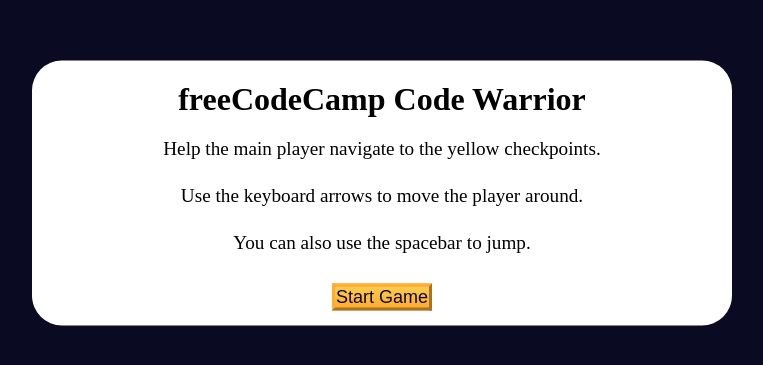
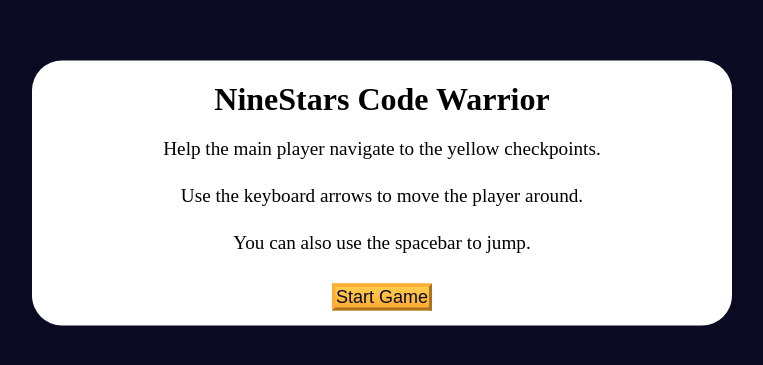
Before and after one commit to Sylvester009/FreeCodeCamp, a plain HTML site: page JS Algorithms/Danger Dash Game/index.html in a window 1280 px wide. Shown: the part 207-572 px from the top of the page, without its empty margins (258-1021 px from the left). Drawn offline with Linux system fonts and the light colour scheme.

Commit message:
DD change

```diff
--- a/JS Algorithms/Danger Dash Game/index.html
+++ b/JS Algorithms/Danger Dash Game/index.html
@@ -9,7 +9,7 @@
   </head>
   <body>
     <div class="start-screen">
-      <h1 class="main-title">freeCodeCamp Code Warrior</h1>
+      <h1 class="main-title">NineStars Code Warrior</h1>
       <p class="instructions">
         Help the main player navigate to the yellow checkpoints.
       </p>
```
